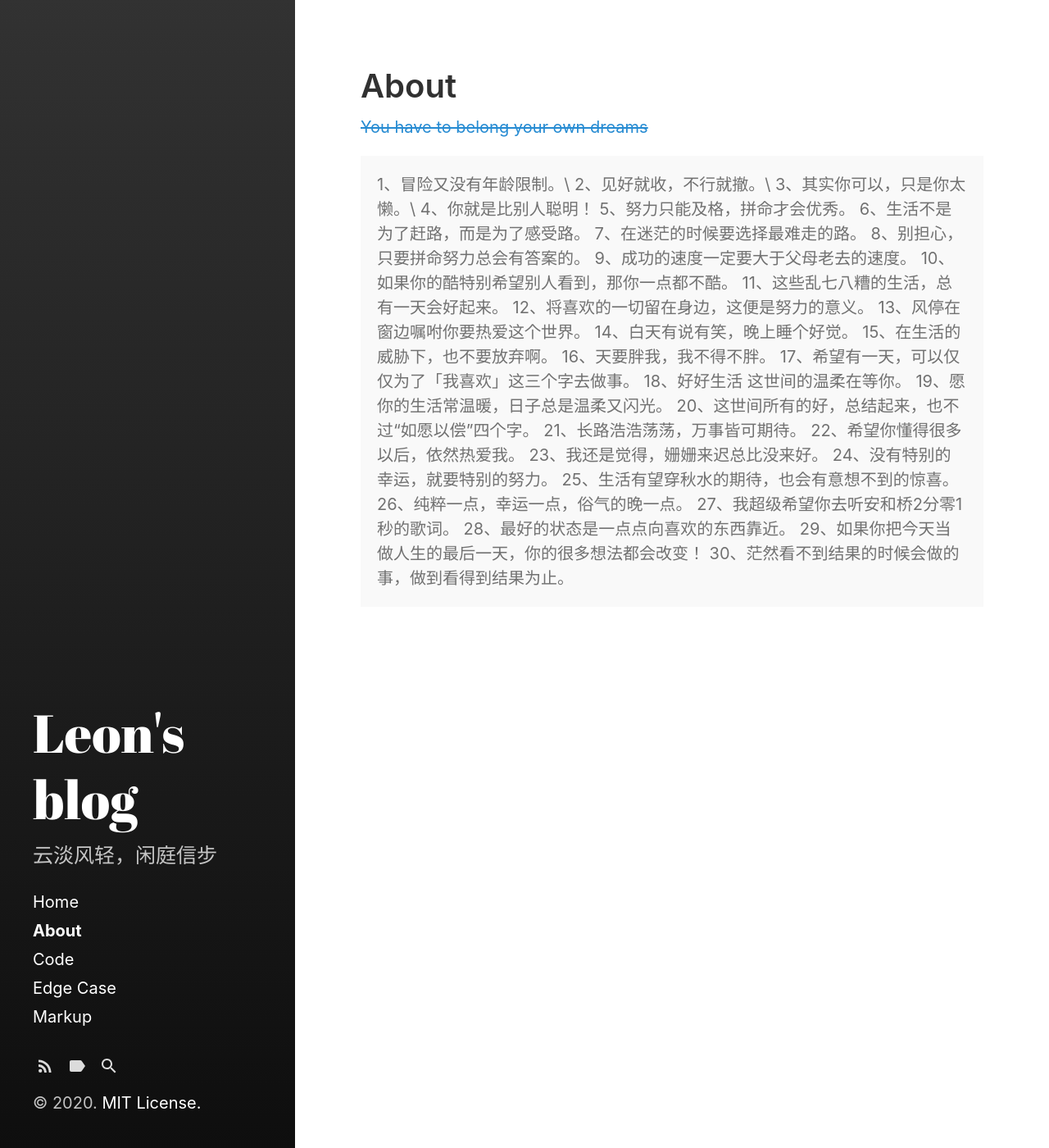
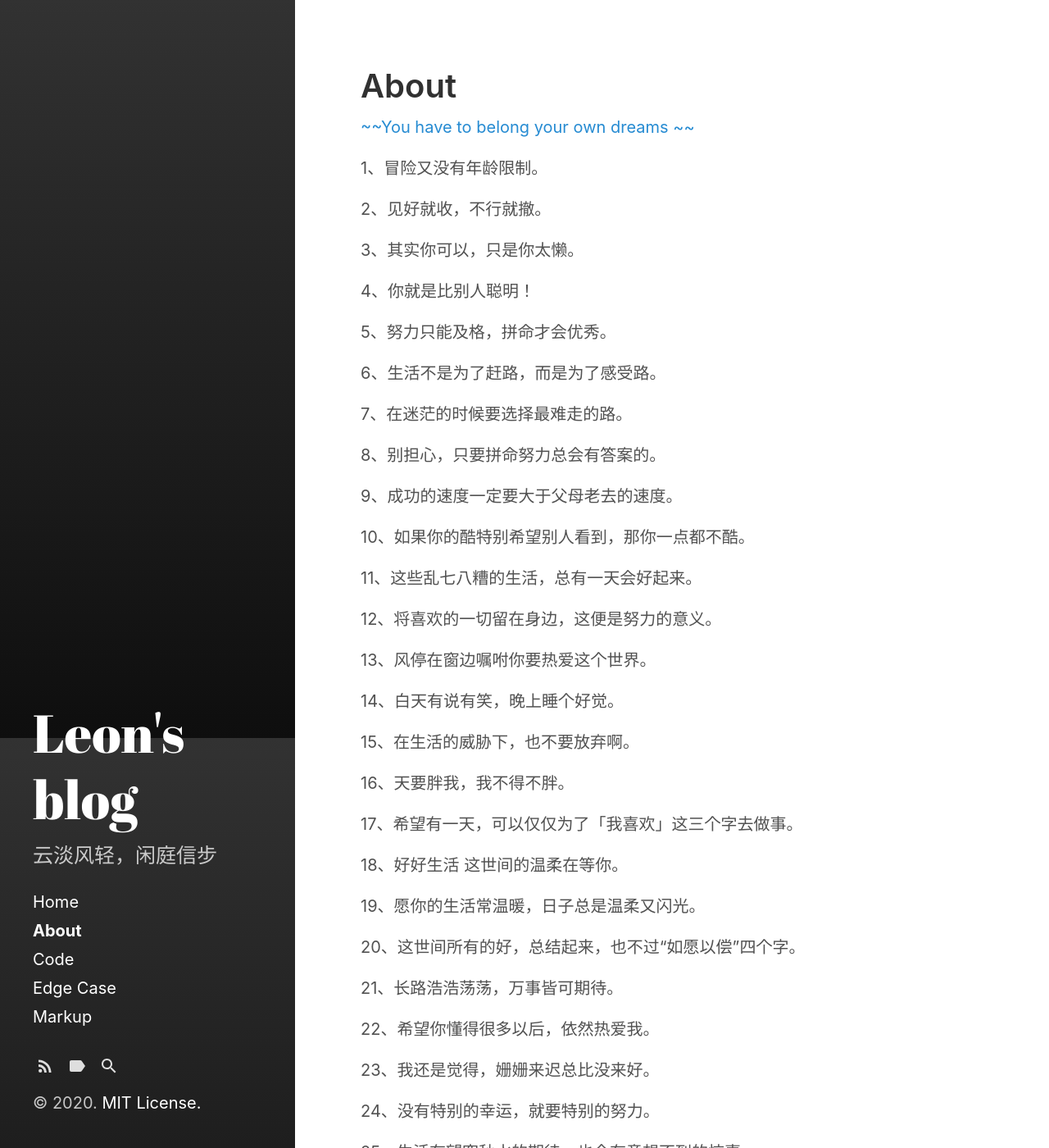
Before and after one commit to WnLeon/blog, a Jekyll site: the page built from about.md, in a window 1280 px wide and 1400 px high. Shown: the whole window at 82% size. Built offline with Jekyll 4.4.1, drawn with Linux system fonts in a browser that asks for light colours; some of the changed text lies outside the part shown.

Commit message:
category add  2020/10/28

```diff
--- a/about.md
+++ b/about.md
@@ -3,11 +3,16 @@ layout: page
 title: About
 sidebar_link: true
 ---
-[~~You have to belong your own dreams~~]()
-<p class="message">
-1、冒险又没有年龄限制。\
-2、见好就收，不行就撤。\
-3、其实你可以，只是你太懒。\
+
+
+[~~You have to belong your own dreams ~~]()
+
+
+1、冒险又没有年龄限制。
+
+2、见好就收，不行就撤。
+
+3、其实你可以，只是你太懒。
 
 4、你就是比别人聪明！
 
@@ -62,4 +67,3 @@ sidebar_link: true
 29、如果你把今天当做人生的最后一天，你的很多想法都会改变！
 
 30、茫然看不到结果的时候会做的事，做到看得到结果为止。
-</p>
```
